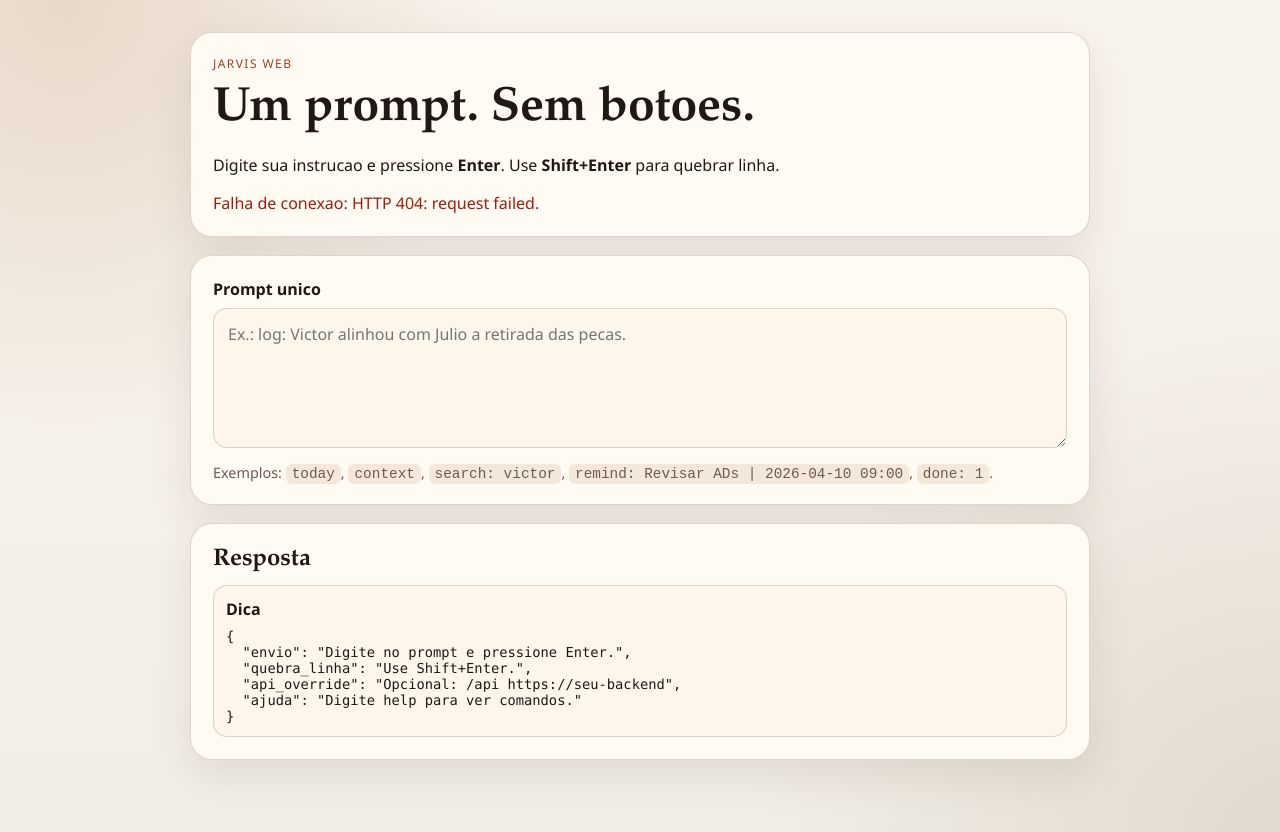
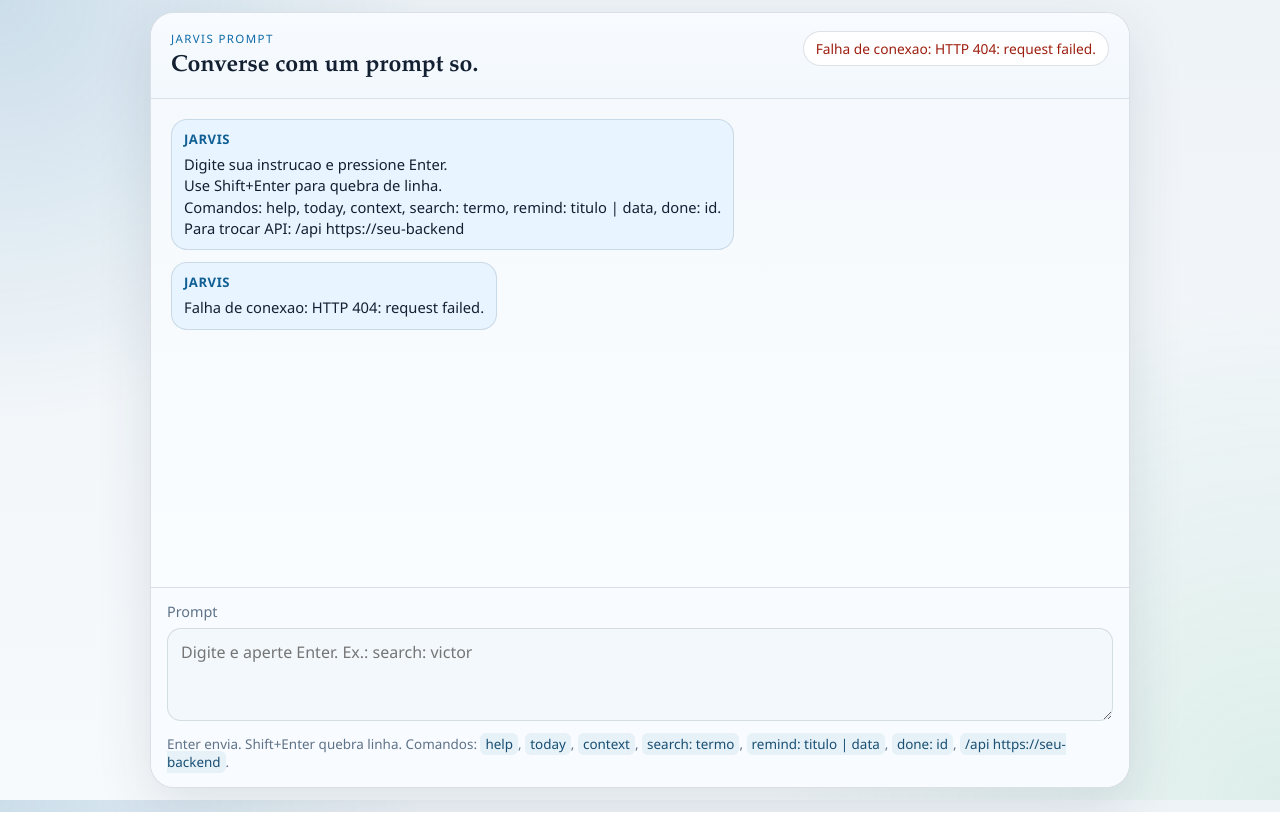
Before and after one commit to jhbosser/jarvis, a plain HTML site: page frontend/index.html in a window 1280 px wide. Drawn offline with Linux system fonts and the light colour scheme; no server answers.

Commit message:
Refazer web em chat com historico de pergunta e resposta

```diff
--- a/frontend/app.js
+++ b/frontend/app.js
@@ -59,15 +59,80 @@ function escapeHtml(value) {
     .replaceAll("'", "&#39;");
 }
 
-function renderResponse(title, payload) {
-  const container = document.querySelector("#response-log");
-  const card = document.createElement("article");
-  card.className = "response-item";
-  card.innerHTML = `
+function pushChatMessage(role, title, message) {
+  const container = document.querySelector("#chat-history");
+  const item = document.createElement("article");
+  item.className = `chat-item ${role}`;
+  item.innerHTML = `
     <h3>${escapeHtml(title)}</h3>
-    <pre>${escapeHtml(JSON.stringify(payload, null, 2))}</pre>
+    <pre>${escapeHtml(message)}</pre>
   `;
-  container.prepend(card);
+  container.appendChild(item);
+  container.scrollTop = container.scrollHeight;
+}
+
+function payloadToText(mode, summary, payload) {
+  const lines = [];
+  if (summary) {
+    lines.push(summary);
+  }
+
+  if (!payload || typeof payload !== "object") {
+    return lines.join("\n");
+  }
+
+  if (Array.isArray(payload.entries) && payload.entries.length) {
+    lines.push("", "Registros:");
+    payload.entries.forEach((entry) => lines.push(`- ${entry}`));
+  }
+
+  if (typeof payload.content === "string" && payload.content.trim()) {
+    lines.push("", payload.content);
+  }
+
+  if (Array.isArray(payload.logs) && payload.logs.length) {
+    lines.push("", "Log matches:");
+    payload.logs.forEach((entry) => lines.push(`- ${entry}`));
+  }
+
+  if (Array.isArray(payload.memory_map) && payload.memory_map.length) {
+    lines.push("", "Memory map:");
+    payload.memory_map.forEach((block) => lines.push(block, ""));
+  }
+
+  if (Array.isArray(payload.items) && payload.items.length) {
+    lines.push("", "Lembretes:");
+    payload.items.forEach((item) => {
+      lines.push(
+        `- #${item.id || "?"} ${item.title || ""} | ${item.datetime || ""} | ${item.status || ""}`,
+      );
+    });
+  }
+
+  if (payload.item && typeof payload.item === "object") {
+    const item = payload.item;
+    lines.push(
+      "",
+      `#${item.id || "?"} ${item.title || ""} | ${item.datetime || ""} | ${item.status || ""}`,
+    );
+  }
+
+  if (payload.entry) {
+    lines.push("", `Entry: ${payload.entry}`);
+  }
+
+  if (payload.conversation_path) {
+    lines.push("", `conversation: ${payload.conversation_path}`);
+  }
+  if (payload.summary_path) {
+    lines.push(`summary: ${payload.summary_path}`);
+  }
+
+  if (lines.length === 1 && Object.keys(payload).length > 0) {
+    lines.push("", JSON.stringify(payload, null, 2));
+  }
+
+  return lines.join("\n").trim();
 }
 
 function setStatus(message, isError = false) {
@@ -86,30 +151,37 @@ async function probeConnection() {
     setStatus(base ? `Conectado em ${base}` : "Conectado na API local.");
   } catch (error) {
     setStatus(`Falha de conexao: ${error.message}`, true);
+    pushChatMessage("assistant", "Jarvis", `Falha de conexao: ${error.message}`);
   }
 }
 
 async function submitPrompt(rawText) {
   const text = rawText.trim();
   if (!text) return;
+  pushChatMessage("user", "Voce", text);
 
   if (text.toLowerCase().startsWith("/api ")) {
     const url = normalizeApiBase(text.slice(5));
     if (!url) {
-      renderResponse("Erro", { detail: "Use: /api https://seu-backend" });
+      pushChatMessage("assistant", "Jarvis", "Erro: use /api https://seu-backend");
       return;
     }
     localStorage.setItem(API_BASE_STORAGE_KEY, url);
     await probeConnection();
-    renderResponse("Config API", { api_base_url: url, saved: true });
+    pushChatMessage("assistant", "Jarvis", `API salva: ${url}`);
     return;
   }
 
   try {
     const result = await api.post("/api/prompt", { text });
-    renderResponse(result.summary || result.mode || "Resposta", result.payload || {});
+    const responseText = payloadToText(
+      result.mode || "response",
+      result.summary || "",
+      result.payload || {},
+    );
+    pushChatMessage("assistant", "Jarvis", responseText || "(Sem resposta)");
   } catch (error) {
-    renderResponse("Erro", { detail: error.message });
+    pushChatMessage("assistant", "Jarvis", `Erro: ${error.message}`);
   }
 }
 
@@ -127,12 +199,16 @@ function registerPromptInput() {
 function bootstrap() {
   registerPromptInput();
   probeConnection();
-  renderResponse("Dica", {
-    envio: "Digite no prompt e pressione Enter.",
-    quebra_linha: "Use Shift+Enter.",
-    api_override: "Opcional: /api https://seu-backend",
-    ajuda: "Digite help para ver comandos.",
-  });
+  pushChatMessage(
+    "assistant",
+    "Jarvis",
+    [
+      "Digite sua instrucao e pressione Enter.",
+      "Use Shift+Enter para quebra de linha.",
+      "Comandos: help, today, context, search: termo, remind: titulo | data, done: id.",
+      "Para trocar API: /api https://seu-backend",
+    ].join("\n"),
+  );
 }
 
 window.addEventListener("DOMContentLoaded", bootstrap);
--- a/frontend/index.html
+++ b/frontend/index.html
@@ -3,38 +3,34 @@
   <head>
     <meta charset="UTF-8" />
     <meta name="viewport" content="width=device-width, initial-scale=1.0" />
-    <title>Jarvis Web</title>
+    <title>Jarvis Prompt</title>
     <link rel="stylesheet" href="./styles.css" />
   </head>
   <body>
-    <main class="single-prompt-page">
-      <header class="single-prompt-hero">
-        <p class="eyebrow">Jarvis Web</p>
-        <h1>Um prompt. Sem botoes.</h1>
-        <p>
-          Digite sua instrucao e pressione <strong>Enter</strong>. Use
-          <strong>Shift+Enter</strong> para quebrar linha.
-        </p>
-        <p class="status-line" id="connection-status">Conectando...</p>
+    <main class="chat-shell">
+      <header class="chat-header">
+        <div>
+          <p class="eyebrow">Jarvis Prompt</p>
+          <h1>Converse com um prompt so.</h1>
+        </div>
+        <p class="status-pill" id="connection-status">Conectando...</p>
       </header>
 
-      <section class="prompt-box">
-        <label for="prompt-input">Prompt unico</label>
+      <section class="chat-history" id="chat-history" aria-live="polite"></section>
+
+      <section class="composer-shell">
+        <label for="prompt-input">Prompt</label>
         <textarea
           id="prompt-input"
-          rows="5"
-          placeholder="Ex.: log: Victor alinhou com Julio a retirada das pecas."
+          rows="3"
+          placeholder="Digite e aperte Enter. Ex.: search: victor"
         ></textarea>
         <p class="hint-line">
-          Exemplos: <code>today</code>, <code>context</code>,
-          <code>search: victor</code>, <code>remind: Revisar ADs | 2026-04-10 09:00</code>,
-          <code>done: 1</code>.
+          Enter envia. Shift+Enter quebra linha. Comandos: <code>help</code>,
+          <code>today</code>, <code>context</code>,
+          <code>search: termo</code>, <code>remind: titulo | data</code>,
+          <code>done: id</code>, <code>/api https://seu-backend</code>.
         </p>
-      </section>
-
-      <section class="response-box">
-        <h2>Resposta</h2>
-        <div id="response-log"></div>
       </section>
     </main>
 
--- a/frontend/styles.css
+++ b/frontend/styles.css
@@ -1,130 +1,203 @@
 :root {
-  --bg: #f2eee6;
-  --surface: #fffaf2;
-  --surface-soft: #fff6eb;
-  --line: rgba(72, 49, 35, 0.18);
-  --text: #1f1815;
-  --muted: #6d5b50;
-  --accent: #9c3f23;
+  --bg-a: #eef3f7;
+  --bg-b: #f7fafc;
+  --panel: #fbfdff;
+  --panel-soft: #f3f8fc;
+  --line: rgba(25, 52, 77, 0.14);
+  --text: #132031;
+  --muted: #5e7287;
+  --primary: #0f6ba8;
+  --assistant: #e8f4ff;
+  --user: #dff5ea;
 }
 
 * {
   box-sizing: border-box;
 }
 
+html,
+body {
+  height: 100%;
+}
+
 body {
   margin: 0;
-  min-height: 100vh;
+  font-family: "Avenir Next", "Segoe UI", "Helvetica Neue", sans-serif;
   color: var(--text);
-  font-family: "Avenir Next", "Segoe UI", sans-serif;
   background:
-    radial-gradient(circle at 5% 0%, rgba(178, 122, 76, 0.22), transparent 30%),
-    radial-gradient(circle at 100% 100%, rgba(117, 91, 61, 0.14), transparent 35%),
-    linear-gradient(180deg, #f8f3ec 0%, var(--bg) 100%);
+    radial-gradient(circle at 0% 0%, rgba(24, 112, 171, 0.16), transparent 28%),
+    radial-gradient(circle at 100% 100%, rgba(33, 153, 109, 0.12), transparent 34%),
+    linear-gradient(180deg, var(--bg-a) 0%, var(--bg-b) 100%);
 }
 
-.single-prompt-page {
-  width: min(900px, calc(100% - 32px));
-  margin: 32px auto;
+.chat-shell {
+  width: min(980px, calc(100% - 24px));
+  height: calc(100% - 24px);
+  margin: 12px auto;
+  border-radius: 24px;
+  border: 1px solid var(--line);
+  background: var(--panel);
+  box-shadow: 0 18px 55px rgba(25, 53, 78, 0.12);
   display: grid;
-  gap: 18px;
+  grid-template-rows: auto 1fr auto;
+  overflow: hidden;
 }
 
-.single-prompt-hero,
-.prompt-box,
-.response-box {
-  border: 1px solid var(--line);
-  border-radius: 22px;
-  background: var(--surface);
-  box-shadow: 0 16px 40px rgba(69, 47, 30, 0.1);
-  padding: 22px;
+.chat-header {
+  display: flex;
+  align-items: flex-start;
+  justify-content: space-between;
+  gap: 16px;
+  padding: 18px 20px;
+  border-bottom: 1px solid var(--line);
+  background: linear-gradient(180deg, #f8fbff, #f2f8fd);
 }
 
 .eyebrow {
-  margin: 0 0 8px;
+  margin: 0 0 6px;
+  font-size: 0.72rem;
   letter-spacing: 0.12em;
   text-transform: uppercase;
-  font-size: 0.75rem;
-  color: var(--accent);
+  color: var(--primary);
 }
 
-h1,
-h2 {
-  margin: 0 0 10px;
+.chat-header h1 {
+  margin: 0;
+  font-size: clamp(1.1rem, 2.4vw, 1.45rem);
   font-family: "Iowan Old Style", "Palatino Linotype", serif;
 }
 
-h1 {
-  font-size: clamp(2rem, 5vw, 3rem);
+.status-pill {
+  margin: 0;
+  white-space: nowrap;
+  font-size: 0.86rem;
+  color: var(--muted);
+  background: #ffffff;
+  border: 1px solid var(--line);
+  border-radius: 999px;
+  padding: 7px 12px;
 }
 
-.status-line {
-  margin: 8px 0 0;
+.chat-history {
+  overflow: auto;
+  padding: 20px;
+  display: flex;
+  flex-direction: column;
+  gap: 12px;
+  background:
+    linear-gradient(180deg, rgba(243, 248, 252, 0.74), rgba(250, 253, 255, 0.9));
+}
+
+.chat-item {
+  max-width: min(780px, 88%);
+  border: 1px solid var(--line);
+  border-radius: 16px;
+  padding: 10px 12px;
+  animation: rise 180ms ease;
+}
+
+.chat-item h3 {
+  margin: 0 0 6px;
+  font-size: 0.82rem;
+  letter-spacing: 0.04em;
+  text-transform: uppercase;
+}
+
+.chat-item pre {
+  margin: 0;
+  font: 0.92rem/1.45 "Avenir Next", "Segoe UI", sans-serif;
+  white-space: pre-wrap;
+}
+
+.chat-item.user {
+  margin-left: auto;
+  background: var(--user);
+}
+
+.chat-item.user h3 {
+  color: #246946;
+}
+
+.chat-item.assistant {
+  margin-right: auto;
+  background: var(--assistant);
+}
+
+.chat-item.assistant h3 {
+  color: #0f5f95;
+}
+
+.composer-shell {
+  border-top: 1px solid var(--line);
+  background: #f8fbff;
+  padding: 14px 16px 16px;
+}
+
+.composer-shell label {
+  display: block;
+  margin-bottom: 7px;
+  font-size: 0.9rem;
   color: var(--muted);
 }
 
-label {
-  display: block;
-  margin-bottom: 8px;
-  font-weight: 700;
+#prompt-input {
+  width: 100%;
+  min-height: 92px;
+  max-height: 180px;
+  resize: vertical;
+  border: 1px solid var(--line);
+  border-radius: 14px;
+  padding: 12px 13px;
+  font: 1rem/1.4 "Avenir Next", "Segoe UI", sans-serif;
+  color: var(--text);
+  background: var(--panel-soft);
 }
 
-textarea {
-  width: 100%;
-  min-height: 120px;
-  padding: 14px;
-  border-radius: 14px;
-  border: 1px solid var(--line);
-  background: var(--surface-soft);
-  color: var(--text);
-  font: inherit;
-  resize: vertical;
-}
-
-textarea:focus {
-  outline: 2px solid rgba(156, 63, 35, 0.25);
-  border-color: var(--accent);
+#prompt-input:focus {
+  outline: 2px solid rgba(15, 107, 168, 0.2);
+  border-color: var(--primary);
 }
 
 .hint-line {
-  margin: 10px 0 0;
+  margin: 9px 0 0;
+  font-size: 0.84rem;
   color: var(--muted);
-  font-size: 0.9rem;
 }
 
 code {
-  padding: 2px 6px;
+  font: inherit;
   border-radius: 6px;
-  background: #f4e8da;
+  padding: 2px 5px;
+  background: #e7f1f8;
+  color: #184f73;
 }
 
-#response-log {
-  display: grid;
-  gap: 12px;
+@keyframes rise {
+  from {
+    transform: translateY(5px);
+    opacity: 0;
+  }
+  to {
+    transform: translateY(0);
+    opacity: 1;
+  }
 }
 
-.response-item {
-  border: 1px solid var(--line);
-  border-radius: 14px;
-  background: var(--surface-soft);
-  padding: 12px;
-}
+@media (max-width: 700px) {
+  .chat-shell {
+    width: 100%;
+    height: 100%;
+    margin: 0;
+    border-radius: 0;
+    border-left: none;
+    border-right: none;
+  }
 
-.response-item h3 {
-  margin: 0 0 8px;
-  font-size: 1rem;
-}
+  .chat-history {
+    padding: 14px;
+  }
 
-.response-item pre {
-  margin: 0;
-  white-space: pre-wrap;
-  font-family: "SFMono-Regular", Menlo, Consolas, monospace;
-  font-size: 0.86rem;
-}
-
-@media (max-width: 640px) {
-  .single-prompt-page {
-    width: calc(100% - 20px);
-    margin: 16px auto;
+  .chat-item {
+    max-width: 94%;
   }
 }
```
Also changed, not shown: 2 other files.
